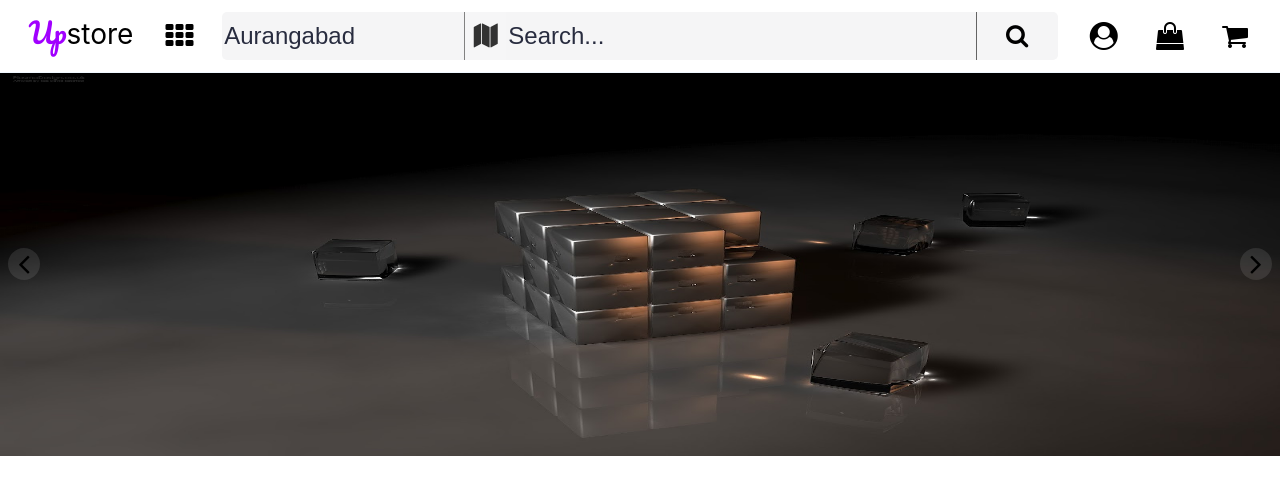
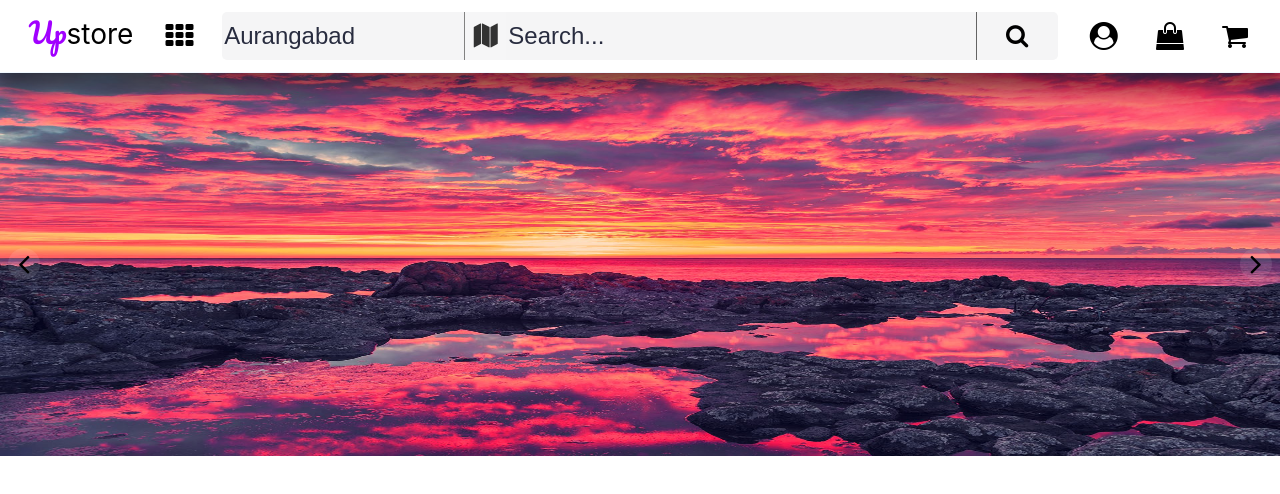
Before and after one commit to harshit151001/Upstore.in, a React (Create React App) app: page / in a window 1280 px wide. Shown: the top 494 px of the page. Built offline with nearby package versions, Linux system fonts and the light colour scheme; grey boxes are pictures that could not be loaded.

Commit message:
image placed

```diff
--- a/src/Components/Carousel/Slider.js
+++ b/src/Components/Carousel/Slider.js
@@ -52,9 +52,9 @@ const Move = styled.button`
 
 function Slider() {
   let sliderArr = [
+    <ImgComp src={i3} />,
+    <ImgComp src={i2} />,
     <ImgComp src={i1} />,
-    <ImgComp src={i2} />,
-    <ImgComp src={i3} />,
     <ImgComp src={i4} />,
     <ImgComp src={i5} />,
   ];
--- a/src/Components/Routes/Home.js
+++ b/src/Components/Routes/Home.js
@@ -1,7 +1,5 @@
 import React from 'react';
 import Slider from '../Carousel/Slider';
-
-import styled from 'styled-components';
 
 const Home = () => {
   return (
```
